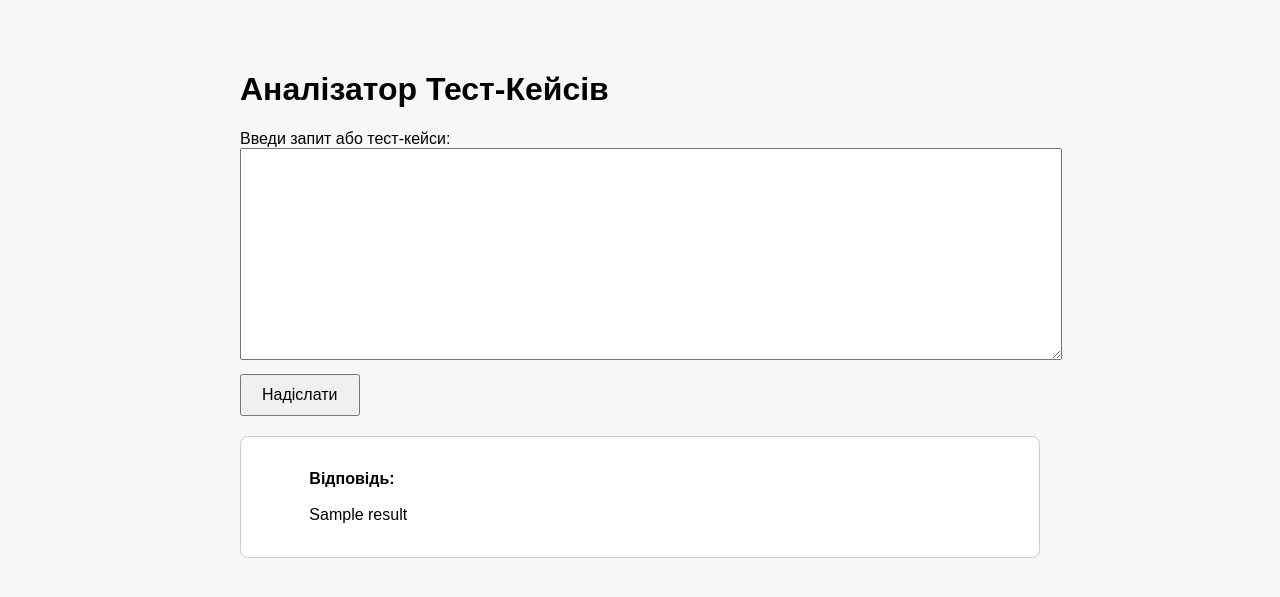
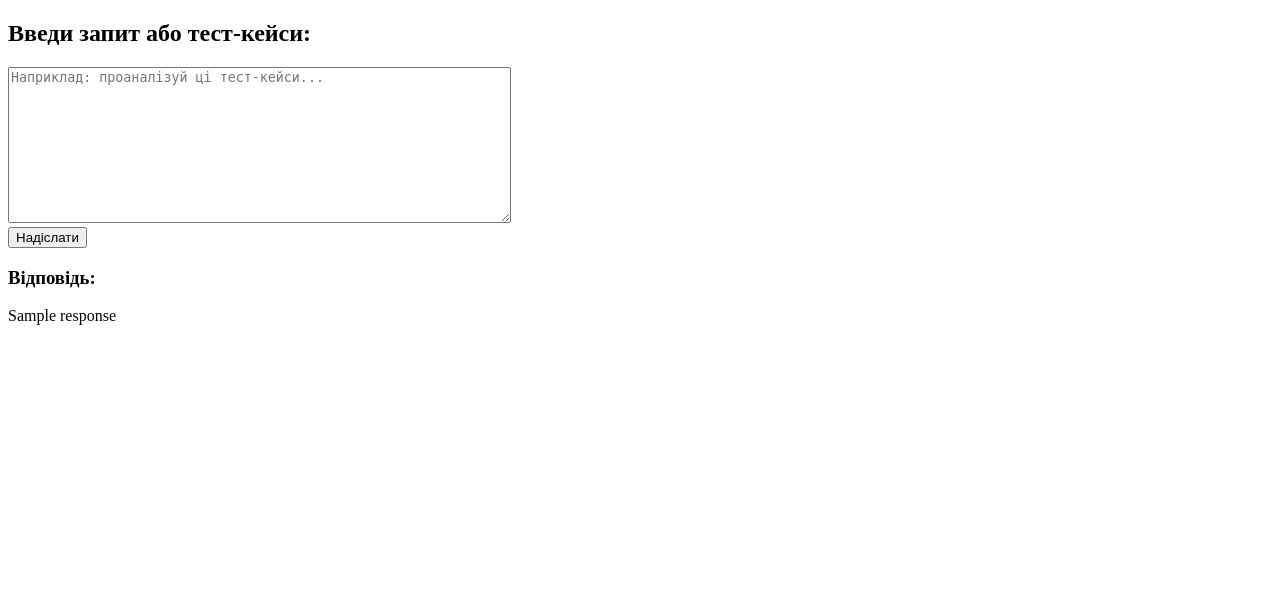
Before and after one commit to TravieCooper/AI-Testcase-Optimizer, a Flask app: template Templates/index.html in a window 1280 px wide. Shown: the top 597 px of the page. Run offline with Flask 3, Linux system fonts and the light colour scheme; the template is opened without the code that fills it: most values are stand-ins (such as "Sample title", 1, 10 or a date in 2020).

Commit message:
Update index.html

```diff
--- a/Templates/index.html
+++ b/Templates/index.html
@@ -2,61 +2,18 @@
 <html lang="uk">
 <head>
     <meta charset="UTF-8">
-    <title>Аналізатор Тест-Кейсів</title>
-    <style>
-        body {
-            font-family: Arial, sans-serif;
-            max-width: 800px;
-            margin: 30px auto;
-            background: #f7f7f7;
-            padding: 20px;
-            border-radius: 12px;
-        }
-        textarea {
-            width: 100%;
-            padding: 10px;
-            font-size: 16px;
-        }
-        button {
-            padding: 10px 20px;
-            font-size: 16px;
-            margin-top: 10px;
-        }
-        .output {
-            margin-top: 20px;
-            white-space: pre-wrap;
-            background: #fff;
-            padding: 15px;
-            border-radius: 8px;
-            border: 1px solid #ccc;
-        }
-    </style>
+    <title>Аналіз тест-кейсів</title>
 </head>
 <body>
-    <h1>Аналізатор Тест-Кейсів</h1>
-
-    <form method="POST" onsubmit="return validateInput()">
-        <label for="prompt">Введи запит або тест-кейси:</label><br>
-        <textarea name="prompt" id="prompt" rows="10" required></textarea><br>
-        <button type="submit">Надіслати</button>
+    <h2>Введи запит або тест-кейси:</h2>
+    <form method="post">
+        <textarea name="prompt" rows="10" cols="60" placeholder="Наприклад: проаналізуй ці тест-кейси..."></textarea><br>
+        <input type="submit" value="Надіслати">
     </form>
 
-    {% if result %}
-        <div class="output">
-            <strong>Відповідь:</strong><br>
-            {{ result }}
-        </div>
+    {% if response %}
+        <h3>Відповідь:</h3>
+        <div style="white-space: pre-line;">{{ response }}</div>
     {% endif %}
-
-    <script>
-        function validateInput() {
-            const text = document.getElementById('prompt').value.trim();
-            if (text.length < 10) {
-                alert("Будь ласка, введіть запит або тест-кейси довжиною не менше 10 символів.");
-                return false;
-            }
-            return true;
-        }
-    </script>
 </body>
 </html>
```
